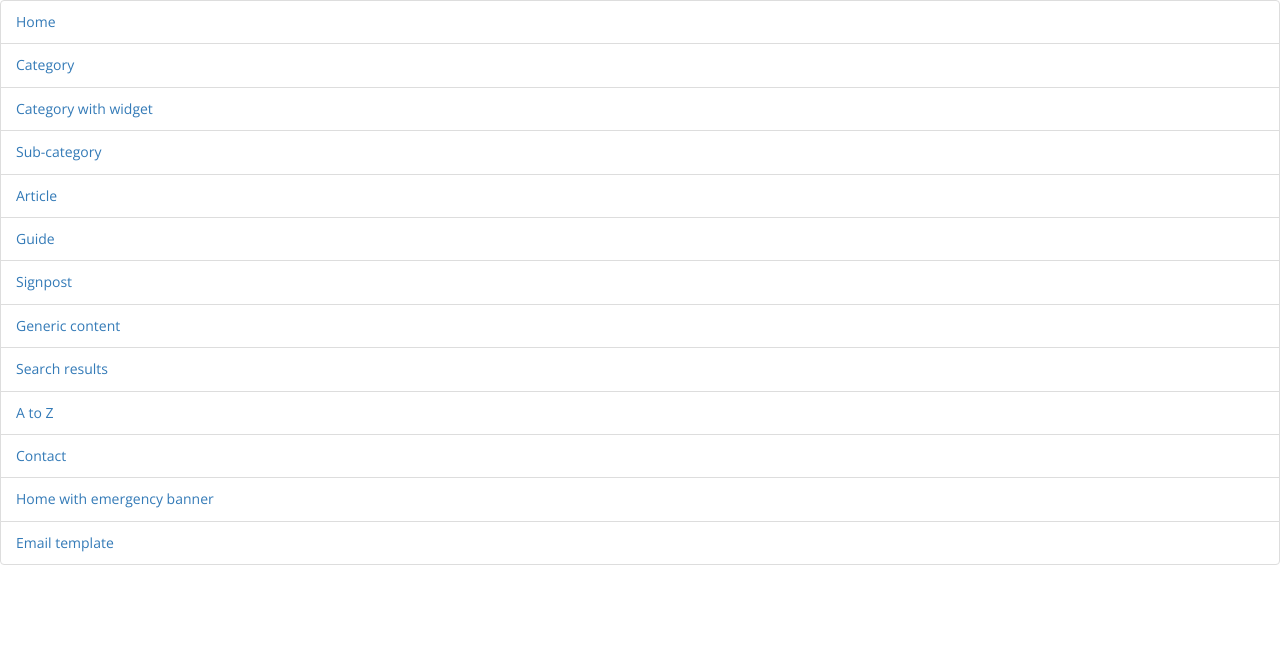
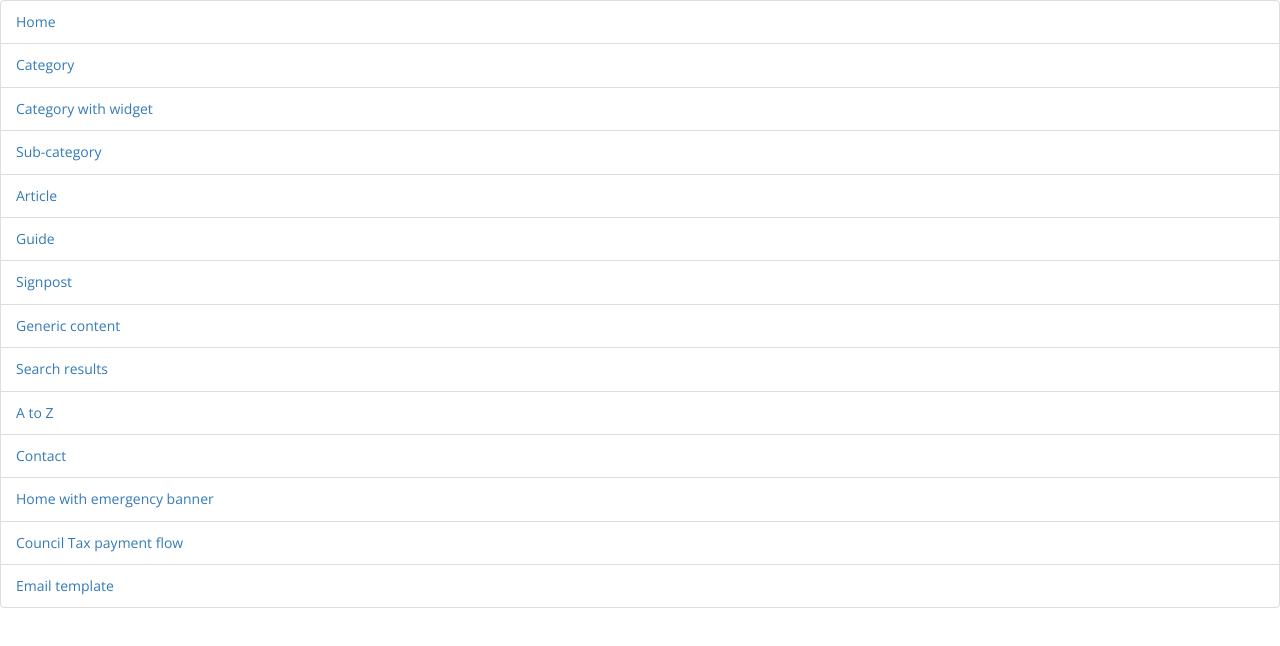
Before and after one commit to counciltoolkit/Templates, a plain HTML site: page index.html in a window 1280 px wide. Drawn offline with nearby package versions, Linux system fonts and the light colour scheme.

Commit message:
Adds Council tax flow to main list of templates

```diff
--- a/index.html
+++ b/index.html
@@ -69,6 +69,7 @@
 			<li class="list-group-item"><a href="atoz.html">A to Z</a></li>
 			<li class="list-group-item"><a href="contact.html">Contact</a></li>
 			<li class="list-group-item"><a href="homewithemergency.html">Home with emergency banner</a></li>
+			<li class="list-group-item"><a href="counciltax1.html">Council Tax payment flow</a></li>
 			<li class="list-group-item"><a href="email.html">Email template</a></li>
 
 		</ul>
```
